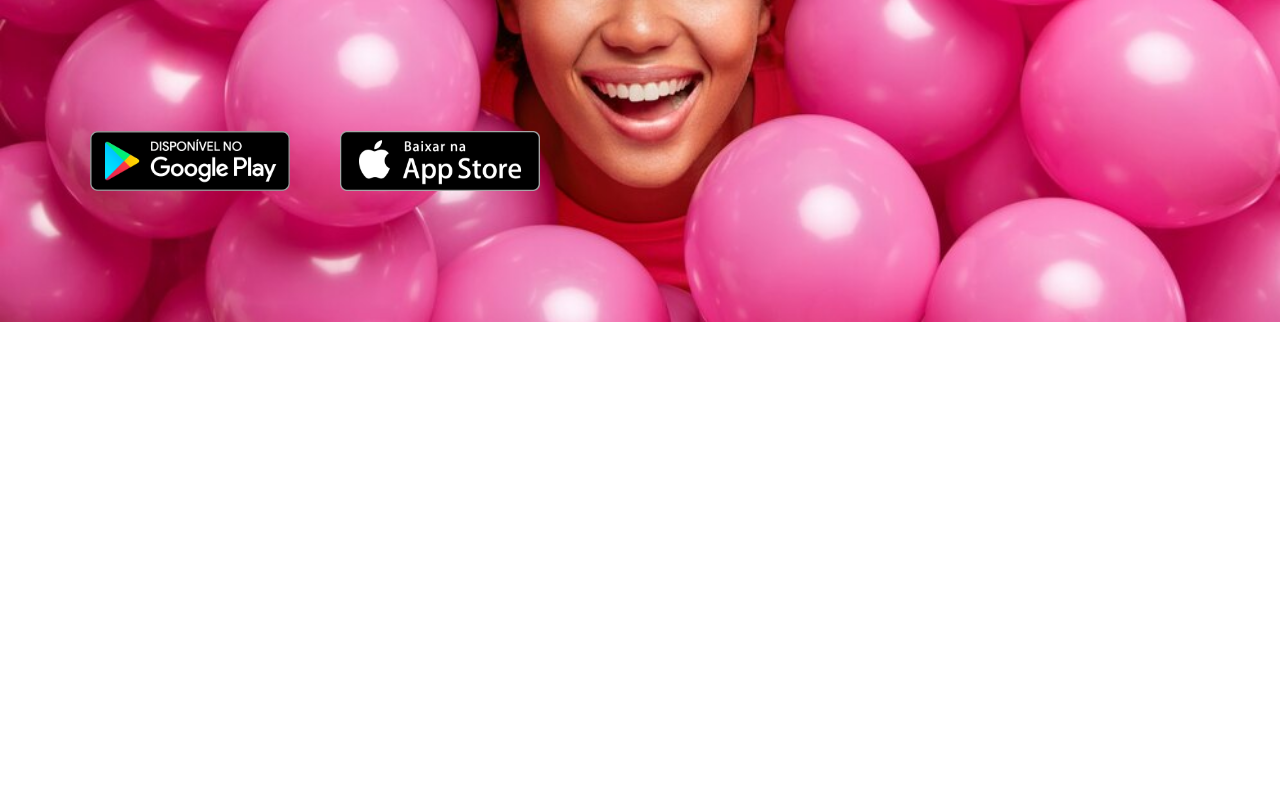
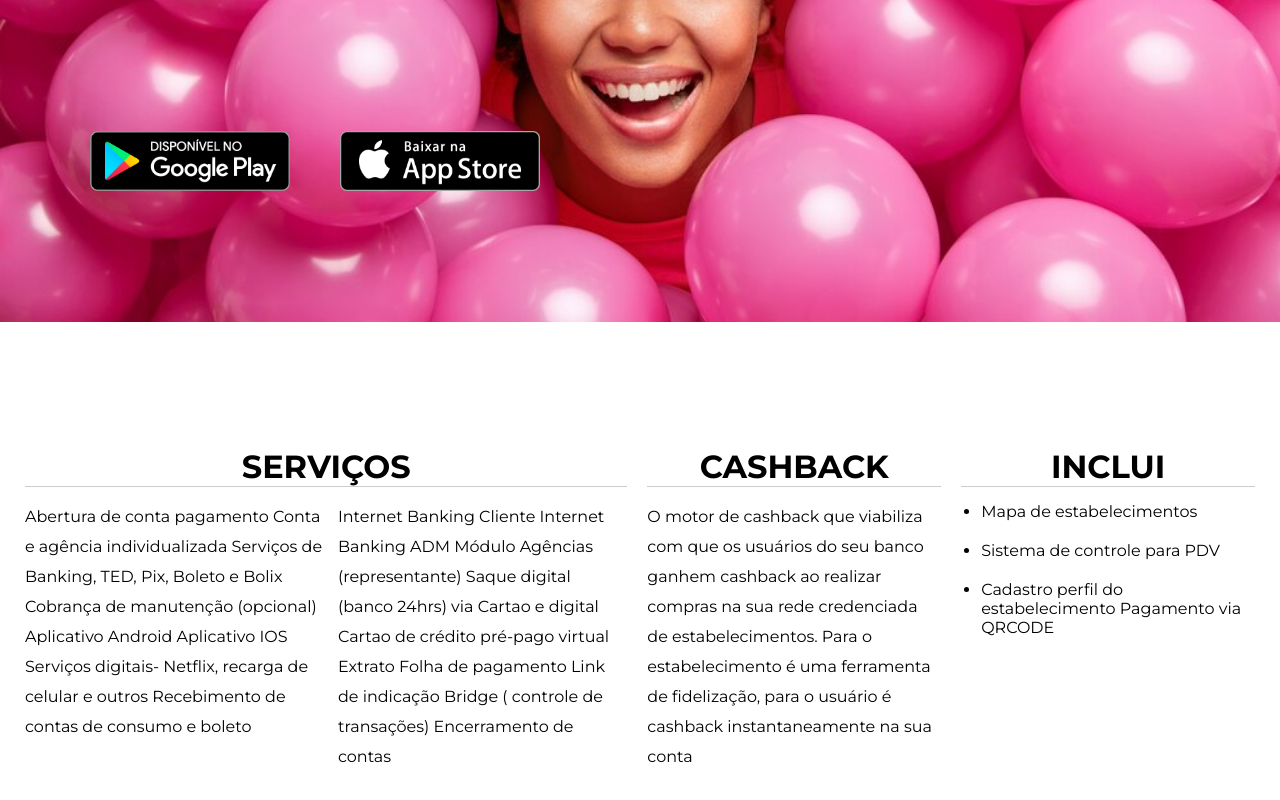
Before and after one commit to Christakisbanza/Cliente_Captar, a React (Vite) app: page / in a window 1280 px wide. Shown: the part 474-1274 px from the top of the page. Before the commit the page ends 996 px from the top, so only its background shows below. Built offline with nearby package versions, Linux system fonts and the light colour scheme; a web font is replaced by a local one.

Commit message:
ServicoCashbackInclui | estrutura base finalizada

```diff
--- a/src/App.css
+++ b/src/App.css
@@ -2,3 +2,8 @@
     display: flex;
     flex-direction: column;
 }
+.app main{
+    display: flex;
+    flex-direction: column;
+    gap: 100px;
+}
--- a/src/App.jsx
+++ b/src/App.jsx
@@ -1,18 +1,25 @@
 import './App.css'
 import Home from './component/Home'
 import NavBar from './component/NavBar'
+import ServicoCashbackInclui from './component/ServicoCashbackInclui'
 
 function App() {
 
   return (
     <>
       <div className='app'>
+
         <header className='navBar-app'>
           <NavBar/>
         </header>
+
         <main>
           <div className='home-app'>
             <Home/>
+          </div>
+
+          <div className='ServicoCashbackInclui-app'>
+            <ServicoCashbackInclui />
           </div>
         </main>
 
--- /dev/null
+++ b/src/component/ServicoCashbackInclui.css
@@ -0,0 +1,39 @@
+#servicoCashbackInclui{
+    display: flex;
+    justify-content: space-around;
+    gap: 20px;
+    padding: 25px;
+}
+.servicoCashbackInclui-control h1{
+    text-align: center;
+    margin-bottom: 15px;
+    border-bottom: 1px solid #ccc;
+}
+.servicoCashbackInclui-control p{
+    max-width: 300px;
+    line-height: 30px;
+}
+.servicoCashbackInclui-control ul{
+    max-width: 300px;
+    padding-left: 20px;
+}
+.servicoCashbackInclui-control li{
+    margin-bottom: 20px;
+}
+#servico-p{
+    display: flex;
+    gap: 15px;
+}
+@media(max-width: 870px){
+    #servicoCashbackInclui{
+        flex-direction: column;
+        align-items: center;
+        gap: 50px;
+    }
+}
+@media(max-width: 620px){
+    #servico-p{
+        flex-direction: column;
+        gap: 15px;
+    }
+}
--- /dev/null
+++ b/src/component/ServicoCashbackInclui.jsx
@@ -0,0 +1,52 @@
+import React from 'react'
+
+import './ServicoCashbackInclui.css'
+
+function ServicoCashbackInclui() {
+    return (
+        <div id='servicoCashbackInclui'>
+            <div className='servicoCashbackInclui-control'>
+                <h1>SERVIÇOS </h1>
+                <div id='servico-p'>
+                    <p>Abertura de conta pagamento
+                    Conta e agência individualizada
+                    Serviços de Banking, TED, Pix, Boleto e Bolix
+                    Cobrança de manutenção (opcional)
+                    Aplicativo Android
+                    Aplicativo IOS
+                    Serviços digitais- Netflix, recarga de celular e outros
+                    Recebimento de contas de consumo e boleto
+                    </p>
+                    <p>Internet Banking Cliente
+                    Internet Banking ADM
+                    Módulo Agências (representante)
+                    Saque digital (banco 24hrs) via Cartao e digital
+                    Cartao de crédito pré-pago virtual
+                    Extrato
+                    Folha de pagamento
+                    Link de indicação
+                    Bridge ( controle de transações)
+                    Encerramento de contas</p>
+                </div>
+            </div>
+            <div className='servicoCashbackInclui-control'>
+                <h1>CASHBACK</h1>
+                <p>O motor de cashback que viabiliza com que os usuários do seu banco ganhem cashback ao realizar compras na sua rede credenciada de estabelecimentos. Para o estabelecimento é uma ferramenta de fidelização, para o usuário é cashback instantaneamente na sua conta
+                </p>
+            </div>
+            <div className='servicoCashbackInclui-control'>
+                <h1>INCLUI</h1>
+                <ul>
+                    <li>Mapa de estabelecimentos</li>
+                    <li>Sistema de controle para PDV</li>
+                    <li>
+                        Cadastro perfil do estabelecimento
+                        Pagamento via QRCODE
+                    </li>
+                </ul>
+            </div>
+        </div>
+    )
+}
+
+export default ServicoCashbackInclui
```
